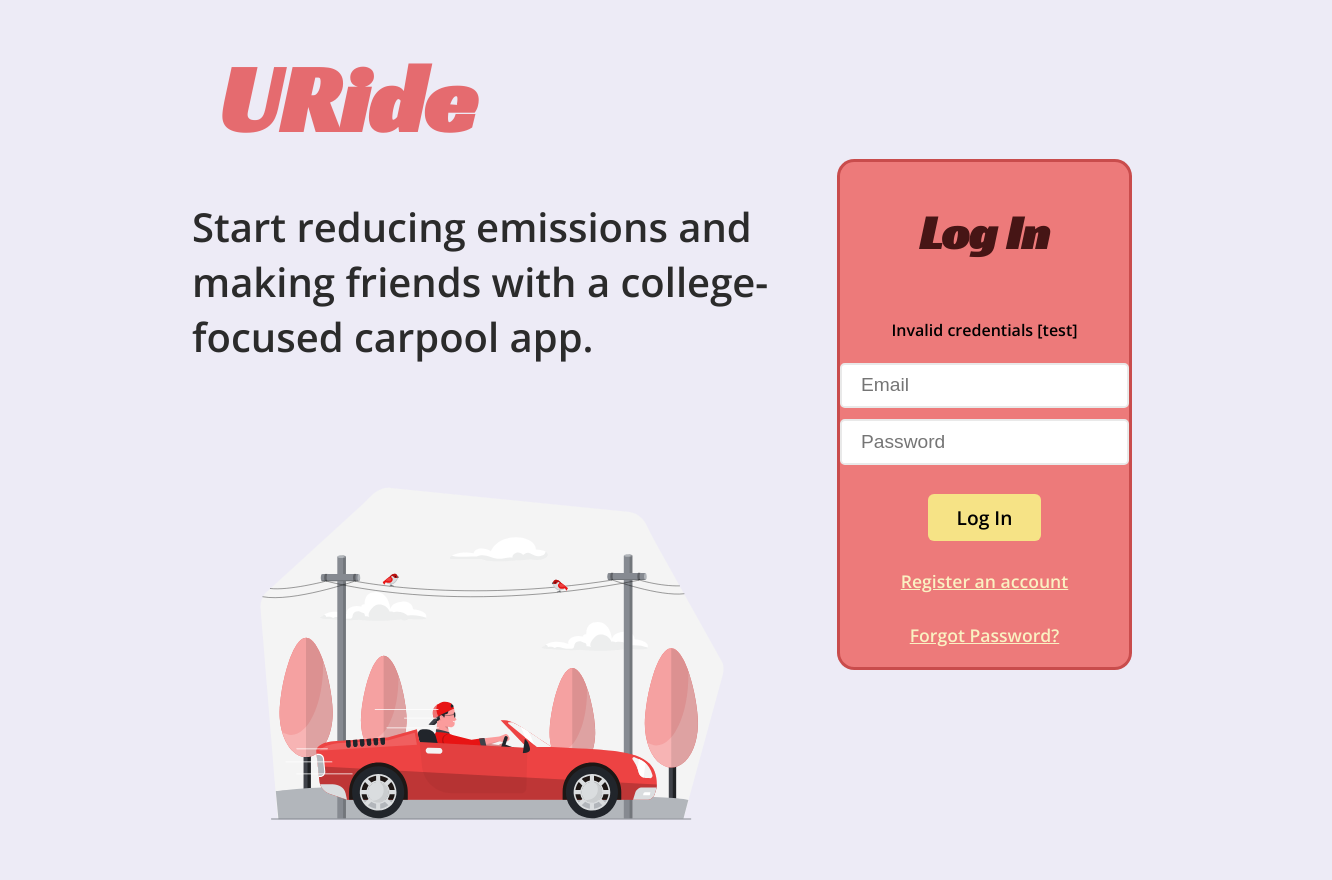
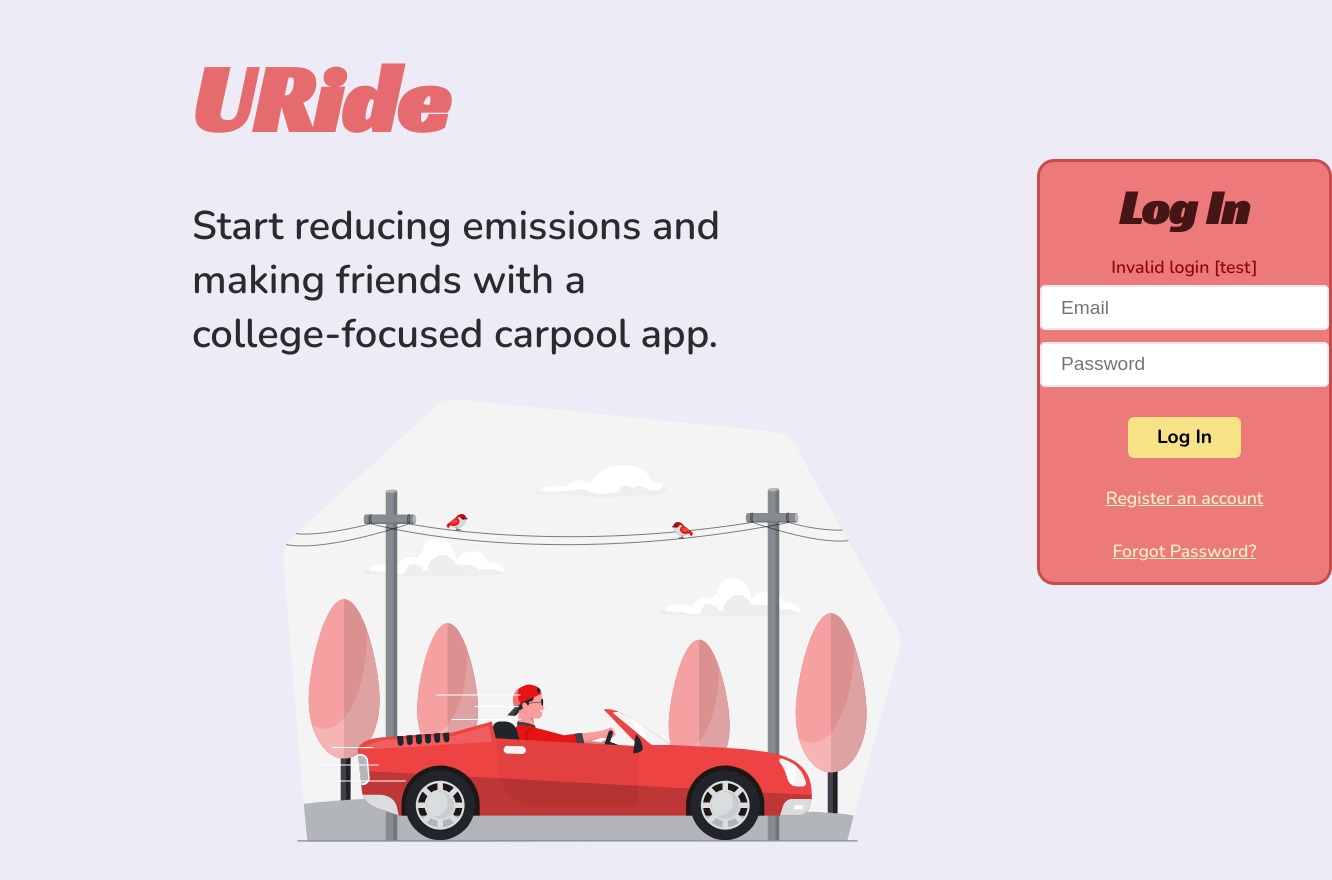
Before and after one commit to COP4331-Group3-Fall2021/U-Ride, a React (Create React App) app in the folder web/: page / in a window 1280 px wide. Shown: the top 880 px of the page, 1332 px wide, since content can reach past the window. Built offline with nearby package versions, Linux system fonts and the light colour scheme.

Commit message:
Finished splash page styling; changed main font

```diff
--- a/web/public/index.html
+++ b/web/public/index.html
@@ -26,7 +26,7 @@
     -->
     <link rel="preconnect" href="https://fonts.googleapis.com">
     <link rel="preconnect" href="https://fonts.gstatic.com" crossorigin>
-    <link href="https://fonts.googleapis.com/css2?family=Open+Sans:wght@600&family=Racing+Sans+One&display=swap" rel="stylesheet">
+    <link href="https://fonts.googleapis.com/css2?family=Nunito:wght@600;700&family=Racing+Sans+One&display=swap" rel="stylesheet">
     <title>React App</title>
   </head>
   <body>
--- a/web/src/components/login/LoginWindow.js
+++ b/web/src/components/login/LoginWindow.js
@@ -21,7 +21,7 @@ function LoginWindow () {
             var res = JSON.parse(await response.text());
 
             if (res.id <= 0) {
-                setMessage('User/Password combination incorrect');
+                setMessage('Invalid login');
             }
             else {
                 var user = {firstName:res.firstName, lastName:res.lastName, id:res.id}
@@ -41,7 +41,7 @@ function LoginWindow () {
         <div id="login-box">
             <h2 className="splash-window-title">Log In</h2>
             <form onSubmit={login}>
-                <p id="form-result">{message}Invalid credentials [test]</p>
+                <p id="form-result">{message}Invalid login [test]</p>
                 <input type="text" id="loginName" placeholder="Email" ref={(c) => loginName = c} onChange={e => setEmail(e.target.value)} /><br />
                 <input type="password" id="loginPassword" placeholder="Password" ref={(c) => loginPassword = c} /><br />
                 <Button text="Log In" />
--- a/web/src/pages/SplashPage.js
+++ b/web/src/pages/SplashPage.js
@@ -4,14 +4,15 @@ import LoginWindow from '../components/login/LoginWindow';
 import '../styles/Splash.css';
 import { ReactComponent as Car } from '../images/car.svg';
 
+// The "&#8209;" character is necessary for to prevent word wrap
 const SplashPage = () => {
     return (
         <div className="splash-container">
             <TitleLogo />
             <div className="splash-row">
                 <div className="column" id="left">
-                    <p className="splash-page-paragraph">Start reducing emissions and making friends with a college-focused carpool app.</p>
-                    <Car style={{width: 600, height: 500}}/>
+                    <p className="splash-page-paragraph">Start reducing emissions and making friends with a college&#8209;focused carpool app.</p>
+                    <Car style={{width: 800}} className="splash-page-img"/>
                 </div>
                 <div className="column" id="right">
                     <LoginWindow />
--- a/web/src/styles/Button.css
+++ b/web/src/styles/Button.css
@@ -2,10 +2,9 @@ button {
     background-color: #F6E386;
     color: #000000;
     border: none;
-    font-size: 22px;
     border-radius: 6px;
-    padding: .5em 1.5em;
-    font-family: 'Open Sans', sans-serif;
+    padding: .4em 1.5em;
+    font: 700 22px 'Nunito', sans-serif;
     color: #2B2B2B;
     margin-top: 5%;
 }
--- a/web/src/styles/Splash.css
+++ b/web/src/styles/Splash.css
@@ -4,6 +4,10 @@ body {
 
 .splash-container {
     margin: 3% 15%;
+}
+
+.splash-container h1 {
+    margin: 0 0 0 0;
 }
 
 .splash-container button {
@@ -19,36 +23,8 @@ body {
     border-radius: 0.25em;
 }
 
-.splash-page-paragraph {
-    font-family: 'Open Sans', sans-serif;
-    font-size: 2.5em;
-    text-align: left;
-    color: #2B2B2B;
-}
-
-#login-box {
-    display: flex;
-    flex-flow: column wrap;
-    justify-content: center;
-    align-items: center;
-    background-color: #ED7A7A;
-    border: 3px solid rgba(145, 8, 8, 0.4);
-    border-radius: 17.3039px;
-    padding-bottom: 1em;
-    text-align: center;
-    font-family: 'Open Sans', sans-serif;
-}
-
-.splash-window-title {
-    color: #461515;
-    font-family: 'Racing Sans One', cursive;
-    font-size: 3em;
-}
-
-.hyperlink {
-    color: #FAF1C2;
-    margin: 4px 0px;
-    font-size: 1.1em;
+.splash-page-img {
+    transform: translate(0px, -40px);
 }
 
 .splash-row {
@@ -67,3 +43,45 @@ body {
 #right {
     flex: 1;
 }
+
+.splash-page-paragraph {
+    font-family: 'Nunito', sans-serif;
+    font-size: 2.5em;
+    text-align: left;
+    color: #2B2B2B;
+    margin-right: 20%;
+    margin-bottom: 0;
+}
+
+#login-box {
+    display: flex;
+    flex-flow: column wrap;
+    justify-content: center;
+    align-items: center;
+    background-color: #ED7A7A;
+    border: 3px solid rgba(145, 8, 8, 0.4);
+    border-radius: 17.3039px;
+    padding-bottom: 1em;
+    text-align: center;
+    font-family: 'Nunito', sans-serif;
+}
+
+#form-result {
+    color: #910808;
+    font-size: 1.1em;
+    margin-bottom: 0em;
+}
+
+.splash-window-title {
+    color: #461515;
+    font-family: 'Racing Sans One', cursive;
+    font-size: 3em;
+    margin-top: 0.3em;
+    margin-bottom: 0;
+}
+
+.hyperlink {
+    color: #FAF1C2;
+    margin: 0.2em 0;
+    font-size: 1.1em;
+}
```
Also changed, not shown: web/src/images/car.svg.
